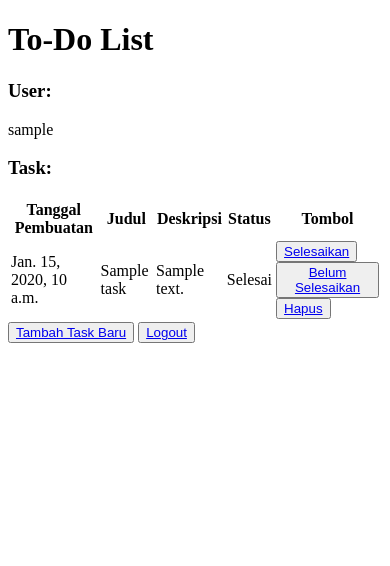
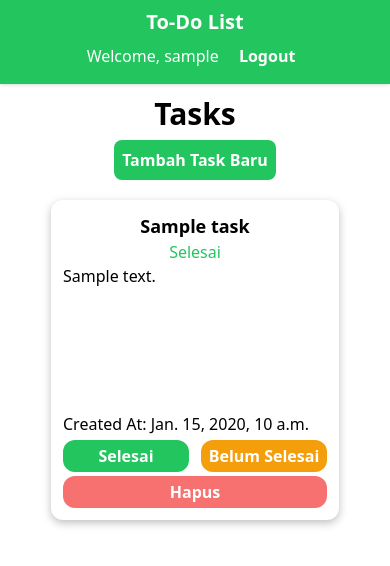
Before and after one commit to Emyr298/pbp-tugas-2, a Django app: page /todolist/ in a window 390 px wide. Shown: the top 566 px of the page. Run offline with Django 4.2, Linux system fonts and the light colour scheme; a user stored in the database is signed in; tables that the repository leaves empty hold one stand-in row (values such as "Sample post"); some libraries are stand-ins or nearby versions.

Commit message:
feat: add responsive css to todolist

```diff
--- a/todolist/templates/todolist.html
+++ b/todolist/templates/todolist.html
@@ -1,43 +1,57 @@
 {% extends 'base.html' %}
 {% block meta %}
 <title>To-Do List</title>
+<script src="https://cdn.tailwindcss.com"></script>
 {% endblock meta %}
 
 {% block content %}
-<h1>To-Do List</h1>
+<nav class="w-full p-2 bg-green-500 flex flex-col lg:flex-row lg:justify-between items-center fixed top-0 drop-shadow z-50">
+    <div class="flex flex-col justify-center">
+        <span class="text-xl font-bold text-white"><a href="{% url 'todolist:todolist' %}">To-Do List</a></span>
+    </div>
+    <div class="inline-block">
+        <span class="text-white">Welcome, {{username}}</span>
+        <button class="ml-2 p-2 hover:bg-[rgba(0,0,0,0.2)] rounded-lg"><a class="text-white font-bold" href="{% url 'todolist:logout' %}">Logout</a></button>
+    </div>
+</nav>
 
-<h3>User:</h3>
-<p>{{username}}</p>
+<h3 class="lg:mt-16 mt-24 text-3xl text-center font-bold">Tasks</h3>
 
-<h3>Task:</h3>
-<table>
-    <tr>
-        <th>Tanggal Pembuatan</th>
-        <th>Judul</th>
-        <th>Deskripsi</th>
-        <th>Status</th>
-        <th>Tombol</th>
-    </tr>
+<div class="mt-2 flex lg:justify-end justify-center">
+    <a href="{% url 'todolist:create_task' %}">
+        <button class="lg:mr-2 p-2 font-bold text-white bg-green-500 hover:bg-green-600 rounded-lg">Tambah Task Baru</button>
+    </a>
+</div>
+
+<div class="p-5 flex flex-wrap gap-5 justify-center">
     {% for task in task_list %}
-        <tr>
-            <td>{{task.date}}</td>
-            <td>{{task.title}}</td>
-            <td>{{task.description}}</td>
-            <td>
-                {% if task.is_finished %}
-                    Selesai
-                {% else %}
-                    Belum Selesai
-                {% endif %}
-            </td>
-            <td>
-                <button><a href="{% url 'todolist:set_finished' task.pk %}">Selesaikan</a></button>
-                <button><a href="{% url 'todolist:set_unfinished' task.pk %}">Belum Selesaikan</a></button>
-                <button><a href="{% url 'todolist:delete_task' task.pk %}">Hapus</a></button>
-            </td>
-        </tr>
+        <div class="xl:w-80 xl:h-96 w-72 h-80 p-3 bg-white rounded-xl flex flex-col justify-between drop-shadow-[0_3px_4px_rgba(0,0,0,0.25)] transition-transform hover:scale-105 duration-300">
+            <div>
+                <span class="block text-center text-lg font-bold overflow-hidden">{{task.title}}</span>
+                <span class="block text-center">
+                    {% if task.is_finished %}
+                        <span class="text-green-500">Selesai</span>
+                    {% else %}
+                        <span class="text-amber-500">Belum Selesai</span>
+                    {% endif %}
+                </span>
+            </div>
+            <span class="block flex-1 overflow-y-auto">{{task.description}}</span>
+            <div>
+                <span class="block">Created At: {{task.date}}</span>
+                <div class="mt-1 flex justify-between">
+                    <a href="{% url 'todolist:set_finished' task.pk %}">
+                        <button class="xl:w-[146px] w-[126px] p-1 text-white bg-green-500 hover:bg-green-600 rounded-xl font-bold">Selesai</button>
+                    </a>
+                    <a href="{% url 'todolist:set_unfinished' task.pk %}">
+                        <button class="xl:w-[146px] w-[126px] p-1 text-white bg-amber-500 hover:bg-amber-600 rounded-xl font-bold">Belum Selesai</button>
+                    </a>
+                </div>
+                <a class="w-full h-full" href="{% url 'todolist:delete_task' task.pk %}">
+                    <button class="block w-full mt-1 p-1 text-white bg-red-400 hover:bg-red-500 rounded-xl font-bold">Hapus</button>
+                </a>
+            </div>
+        </div>
     {% endfor %}
-</table>
-<button><a href="{% url 'todolist:create_task' %}">Tambah Task Baru</a></button>
-<button><a href="{% url 'todolist:logout' %}">Logout</a></button>
+</div>
 {% endblock content %}
```
Also changed, not shown: todolist/templates/create_task.html (+28 -18 lines), todolist/templates/login.html (+22 -19 lines), todolist/templates/register.html (+28 -12 lines), todolist/README.md.
